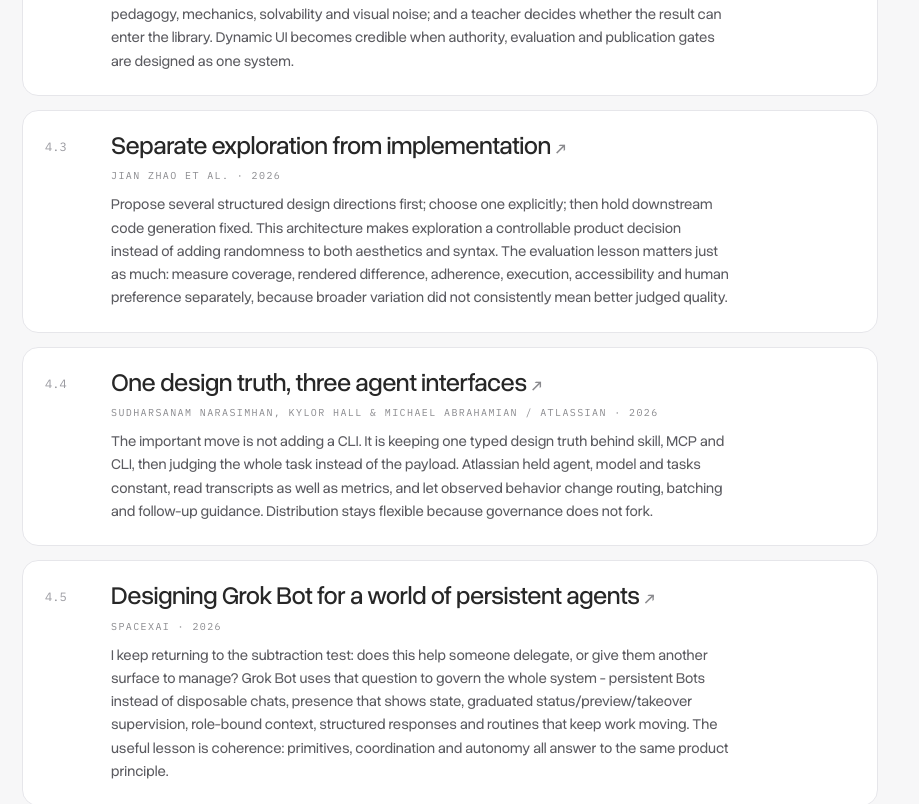
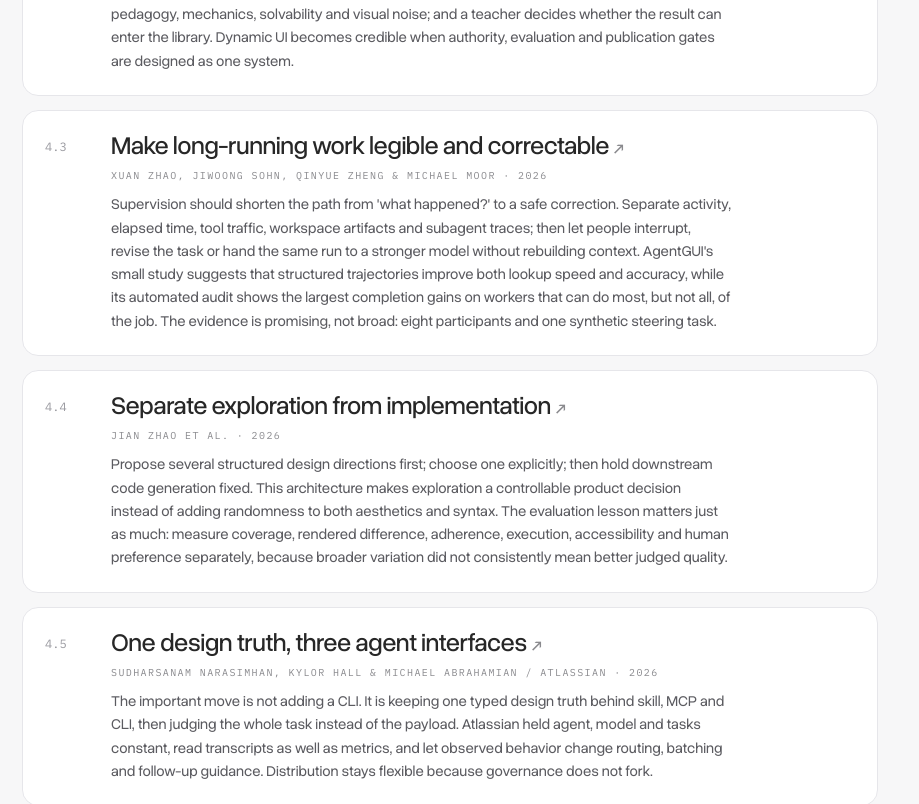
Before and after one commit to ayodhyamohanthy/ai-portfolio, a Next.js app: page /sources in a window 1280 px wide. Shown: the part 3560-4364 px from the top of the page, without its empty margins (0-919 px from the left). Built offline with nearby package versions, Linux system fonts and the light colour scheme; what @astryxdesign/core would draw is missing.

Commit message:
Add AgentGUI supervision source

```diff
--- a/app/sourcesData.ts
+++ b/app/sourcesData.ts
@@ -18,6 +18,7 @@ export const sourceTracks:SourceTrack[]=[
 {id:'cases',label:'Case studies',lede:'How shipped AI products actually got designed - told by the teams that built them.',items:[
 {title:'Design the interface for both readers',author:'Jin Gao / Affora',year:'2026',url:'https://arxiv.org/html/2609.19125',note:'Affora reverses the usual question. Instead of asking how an agent can cope with an interface built for people, it asks which interaction meanings the interface must preserve for both readers. The operating rule is substrate invariant, skin variable: keep controls, names, state, choices and outcomes explicit from component to site, while visual identity remains free to change. The checks are a conformance floor, not proof of task success.'},
 {title:'Generate against approved objectives',author:'Gal Elidan & Yael Haramaty / Google Research',year:'2026',url:'https://research.google/blog/the-future-of-practice-enabling-teachers-to-create-learning-interactives-with-generative-ui/',note:'The strongest generative UI pipeline starts before generation and ends after it. Teachers approve the objectives; levels, hints and feedback derive from those objectives; agentic checks test pedagogy, mechanics, solvability and visual noise; and a teacher decides whether the result can enter the library. Dynamic UI becomes credible when authority, evaluation and publication gates are designed as one system.'},
+{title:'Make long-running work legible and correctable',author:'Xuan Zhao, Jiwoong Sohn, Qinyue Zheng & Michael Moor',year:'2026',url:'https://arxiv.org/html/2607.26300',note:"Supervision should shorten the path from 'what happened?' to a safe correction. Separate activity, elapsed time, tool traffic, workspace artifacts and subagent traces; then let people interrupt, revise the task or hand the same run to a stronger model without rebuilding context. AgentGUI's small study suggests that structured trajectories improve both lookup speed and accuracy, while its automated audit shows the largest completion gains on workers that can do most, but not all, of the job. The evidence is promising, not broad: eight participants and one synthetic steering task."},
 {title:'Separate exploration from implementation',author:'Jian Zhao et al.',year:'2026',url:'https://arxiv.org/html/2609.15078',note:'Propose several structured design directions first; choose one explicitly; then hold downstream code generation fixed. This architecture makes exploration a controllable product decision instead of adding randomness to both aesthetics and syntax. The evaluation lesson matters just as much: measure coverage, rendered difference, adherence, execution, accessibility and human preference separately, because broader variation did not consistently mean better judged quality.'},
 {title:'One design truth, three agent interfaces',author:'Sudharsanam Narasimhan, Kylor Hall & Michael Abrahamian / Atlassian',year:'2026',url:'https://www.atlassian.com/blog/ai-at-work/giving-ai-agents-design-system-context-from-the-terminal-what-we-learned-building-a-cli',note:'The important move is not adding a CLI. It is keeping one typed design truth behind skill, MCP and CLI, then judging the whole task instead of the payload. Atlassian held agent, model and tasks constant, read transcripts as well as metrics, and let observed behavior change routing, batching and follow-up guidance. Distribution stays flexible because governance does not fork.'},
 {title:'Designing Grok Bot for a world of persistent agents',author:'SpaceXAI',year:'2026',url:'https://x.ai/news/designing-grok-bot',note:'I keep returning to the subtraction test: does this help someone delegate, or give them another surface to manage? Grok Bot uses that question to govern the whole system - persistent Bots instead of disposable chats, presence that shows state, graduated status/preview/takeover supervision, role-bound context, structured responses and routines that keep work moving. The useful lesson is coherence: primitives, coordination and autonomy all answer to the same product principle.'},
```
